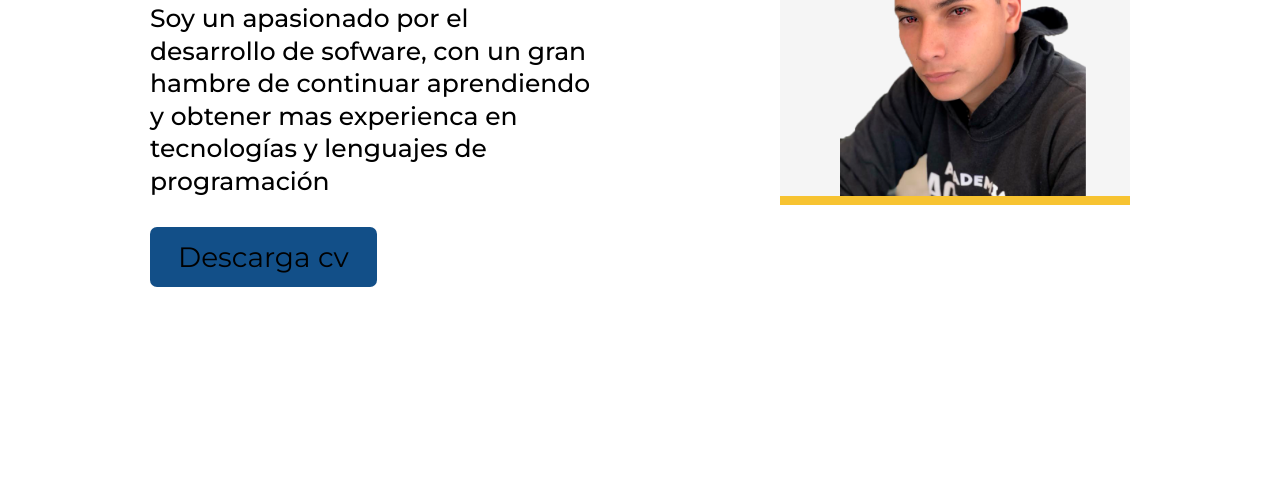
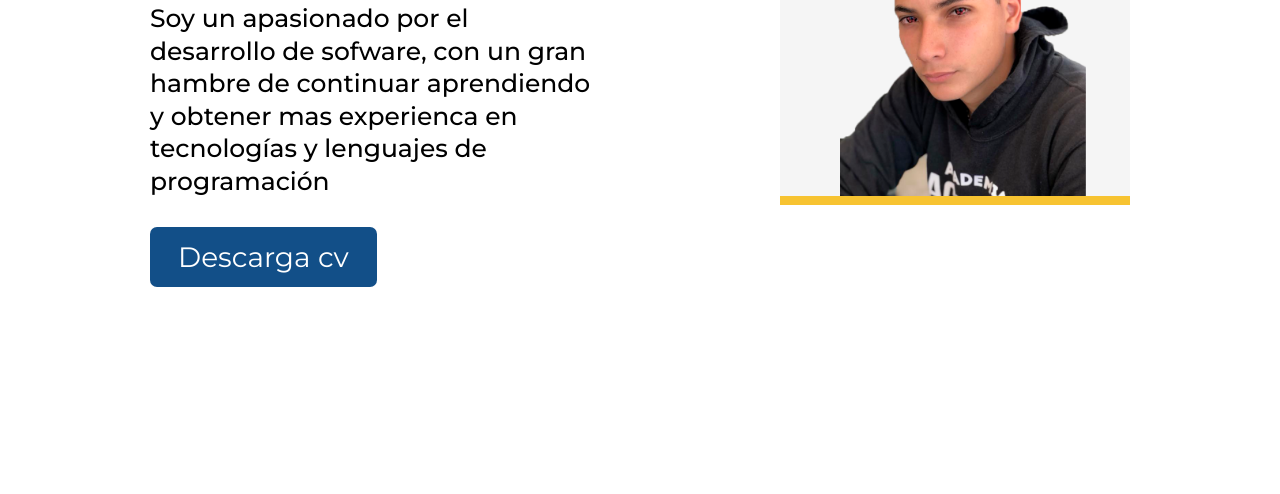
Before and after one commit to AdrianRMV/cv-web, a plain HTML site: page index.html in a window 1280 px wide. Shown: the part 306-800 px from the top of the page. Drawn offline with nearby package versions, Linux system fonts and the light colour scheme.

Commit message:
Correcciones

```diff
--- a/css/main.css
+++ b/css/main.css
@@ -29,7 +29,7 @@ a {
     color: var(--text-color);
 }
 
-a [class="cv"]{
+button .cv{
     text-decoration: none;
     color: var( --text-color-inverse) !important;
 }
--- a/index.html
+++ b/index.html
@@ -54,7 +54,7 @@
                     gran hambre de continuar aprendiendo y obtener mas experienca en tecnologías y lenguajes de
                     programación
                 </p>
-                <button class="profile-btn"><a class ="cv"href = "/docs/CV_AdrianRamirez.docx" download = "CV_AdrianRamirezVazquez.docx">Descarga cv</button>
+                <button class="profile-btn"><a class ="cv"href = "/docs/CV_AdrianRamirez.docx" download = "CV_AdrianRamirezVazquez.docx">Descarga cv</a></button>
             </div>
             <span class="profile-img-section">
                 <img class="profile-img" src="./img/yo png.png" alt="programador" />
```
